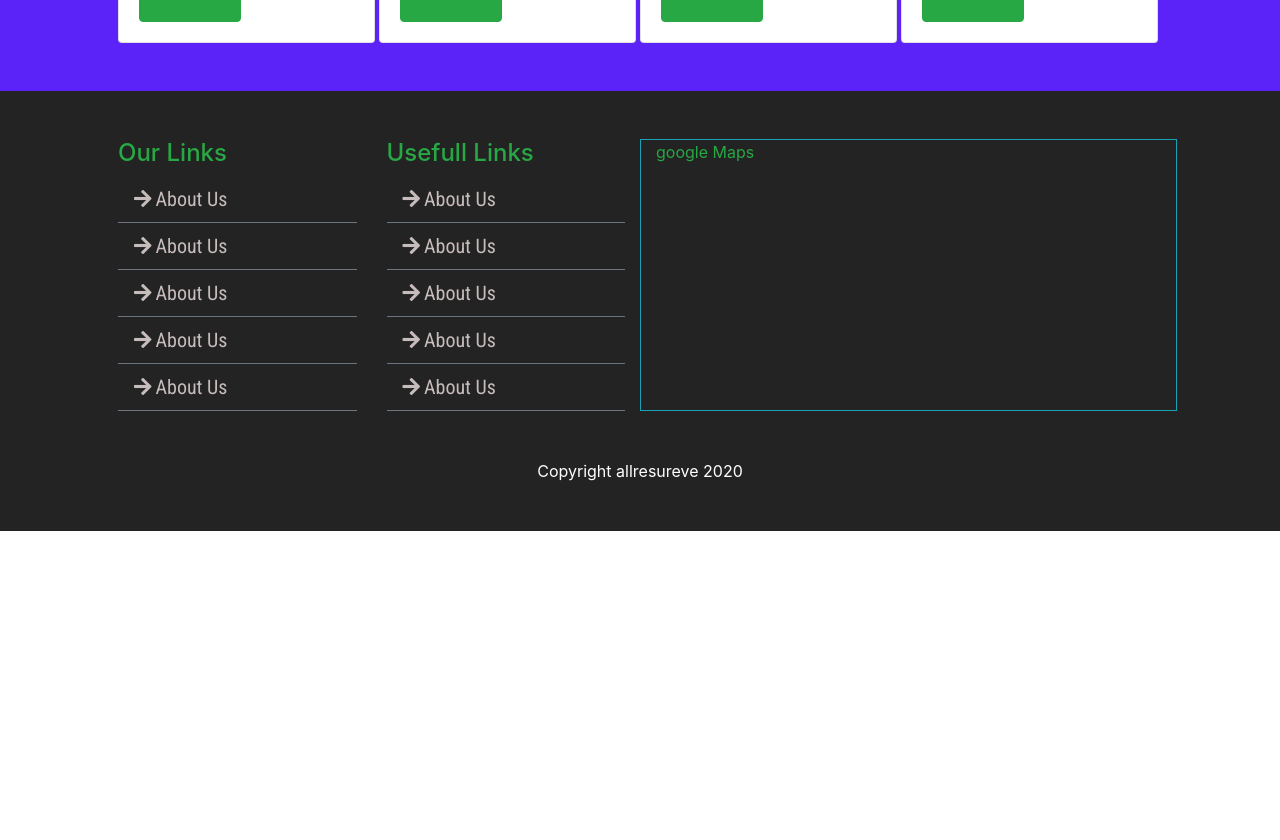
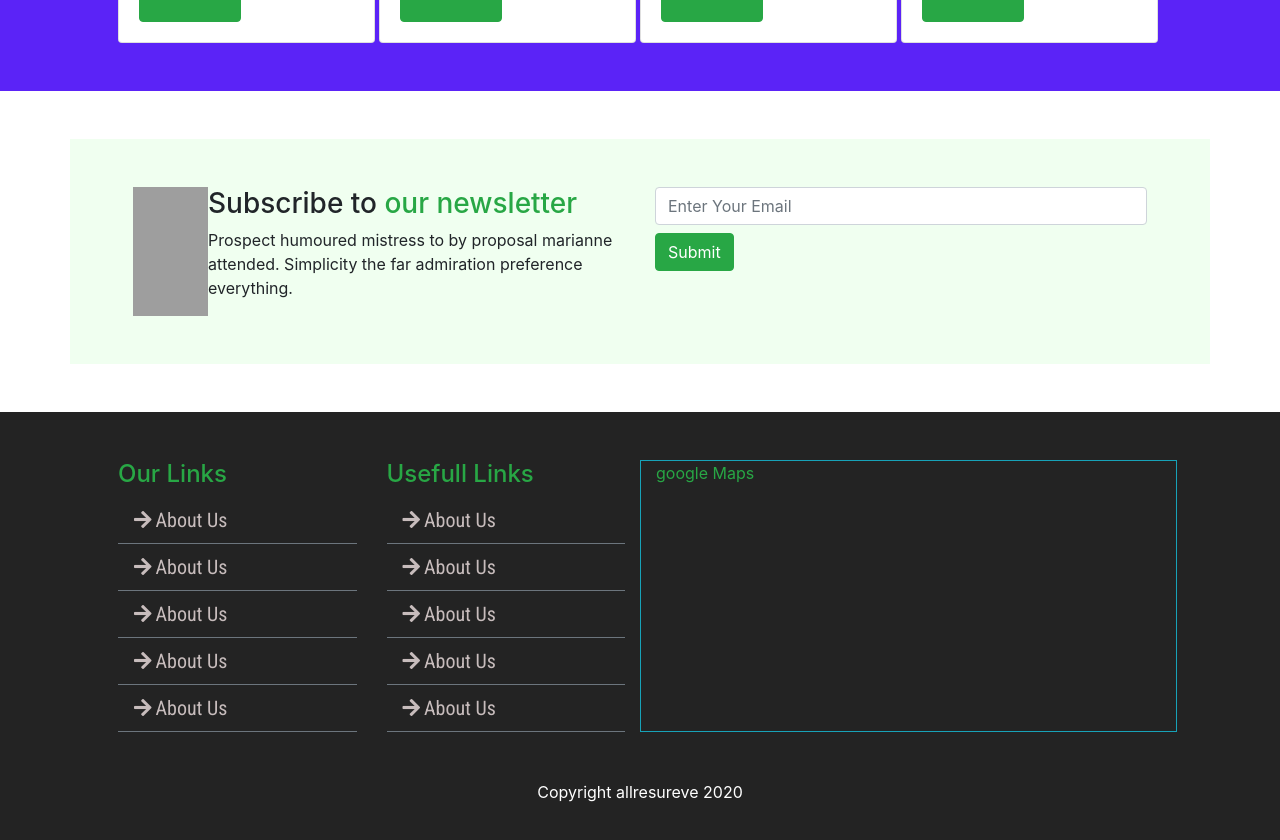
Before and after one commit to akazad1235/Online-Crime-Reporting-System-Client-Side, a React (Create React App) app: page / in a window 1280 px wide. Shown: the part 2180-3020 px from the top of the page. Before the commit the page ends 2711 px from the top, so only its background shows below. Built offline with nearby package versions, Linux system fonts and the light colour scheme; grey boxes are pictures that could not be loaded.

Commit message:
subscribe section added

```diff
--- a/src/Assets/css/style.css
+++ b/src/Assets/css/style.css
@@ -5,3 +5,4 @@
 @import './clientFeedback.css';
 @import './blog.css';
 @import './footer.css';
+@import './subscribe.css';
--- /dev/null
+++ b/src/Assets/css/subscribe.css
@@ -0,0 +1,6 @@
+.subscribe-bg{
+    background-color:#F0FFF0;
+}
+.sub-context img{
+        width:75px
+}
--- a/src/Components/Footer.js
+++ b/src/Components/Footer.js
@@ -6,7 +6,7 @@ const Footer = () => {
         <section className="footer-bg">
             <Container className="text-white p-5">
                 <Row className="text-success">
-                    <Col xl={3} lg={3} md={6} sm={6} xs={6}  >
+                    <Col xl={3} lg={3} md={6} sm={6} xs={12}>
                     <h4>Our Links</h4>
                     <nav className="nav flex-column ">
                     <a className="nav-link active border-bottom border-secondary  " href="#"><span className="custom"><i className="fas fa-arrow-right mr-1"></i>About Us</span></a>
@@ -16,7 +16,7 @@ const Footer = () => {
                     <a className="nav-link active border-bottom border-secondary  " href="#"><span className="custom"><i className="fas fa-arrow-right mr-1"></i>About Us</span></a>
                     </nav>
                     </Col>
-                    <Col xl={3} lg={3} md={6} sm={6} xs={6}  >
+                    <Col xl={3} lg={3} md={6} sm={6} xs={12}  >
                     <h4>Usefull Links</h4>
                     <nav className="nav flex-column ">
                     <a className="nav-link active border-bottom border-secondary  " href="#"><span className="custom"><i className="fas fa-arrow-right mr-1"></i>About Us</span></a>
--- /dev/null
+++ b/src/Components/Subscribe.js
@@ -0,0 +1,31 @@
+import { Button } from 'bootstrap';
+import React from 'react';
+import { Col, Container, Row } from 'react-bootstrap';
+
+const Subscribe = () => {
+    return (
+        <section>
+            <Container className="subscribe-bg my-5">
+                <Row className="p-5">
+                    <Col xl={6} lg={6} md={6} sm={12} xs={12}>
+                        <div className="d-flex sub-context">
+                            <img  src="https://akazad1235.github.io/E-Schools/ICON/msg-5.png" alt=""/>
+                            <div>
+                                <h3>Subscribe to <span className="text-success">our newsletter</span></h3>
+                                <p>Prospect humoured mistress to by proposal marianne attended. Simplicity the far admiration preference everything.</p>
+                            </div>
+                        </div>
+                    </Col>
+                    <Col xl={6} lg={6} md={6} sm={12} xs={12}>
+                        <form>
+                            <input className="form-control" type="email" name="email" placeholder="Enter Your Email"/>
+                            <button className="btn btn-success my-2">Submit</button>
+                        </form>
+                    </Col>
+                </Row>
+            </Container>
+        </section>
+    );
+};
+
+export default Subscribe;
--- a/src/Pages/HomePage.js
+++ b/src/Pages/HomePage.js
@@ -7,6 +7,7 @@ import NavbarDesktop from '../Components/Common/NavbarDesktop';
 import Counters from '../Components/Counters';
 import Footer from '../Components/Footer';
 import Headline from '../Components/Healine';
+import Subscribe from '../Components/Subscribe';
 
 const HomePage = () => {
     return (
@@ -18,6 +19,7 @@ const HomePage = () => {
            <ClientFeedback/>
            <Blog/>
            <Counters/>
+           <Subscribe/>
            <Footer/>
         </div>
     );
```
